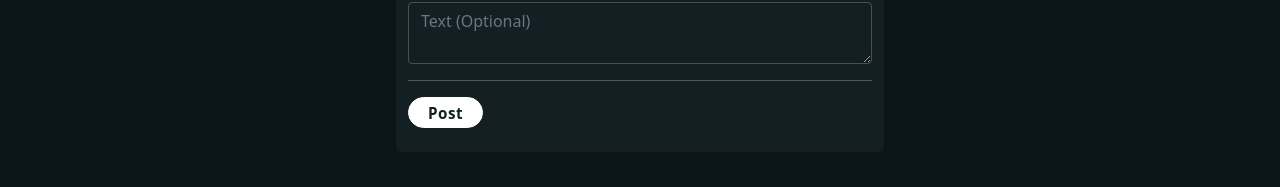
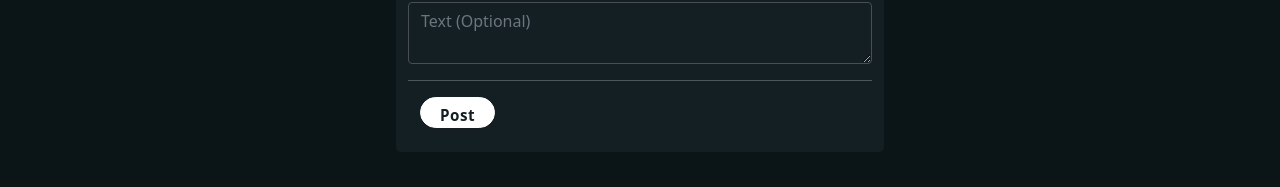
Before and after one commit to paranoid-android12/breaddit, a React (Create React App) app in the folder upwork/: page /Forum.js in a window 1280 px wide. Shown: the part 259-446 px from the top of the page. Built offline with nearby package versions, Linux system fonts and the light colour scheme; a web font is replaced by a local one.

Commit message:
Fixed sizing image issue, updated image upload

```diff
--- a/upwork/src/landing_page/Forum.js
+++ b/upwork/src/landing_page/Forum.js
@@ -49,6 +49,31 @@ function Forum(){
         }
     }
 
+    function previewImage(event){
+        const fileInput = event.target;
+        const file = fileInput.files[0];
+        const imagePreview = document.getElementById('image-preview')
+        const imageToUploadContainer = document.getElementById('imageToUploadContainer');
+        const imageUploadedContainer = document.getElementById('imageUploadedContainer');
+        const formUpload = document.getElementById('formUpload')
+
+        if(file){
+            const reader = new FileReader();
+            reader.onload = function(event){
+                imagePreview.src = event.target.result;
+                imagePreview.style.maxWidth = '100%';
+                imageToUploadContainer.style.display = 'none';
+                imageUploadedContainer.style.display = 'block';
+                formUpload.style.height = '100%';
+            };
+            reader.readAsDataURL(file);
+        }
+        else{
+            imagePreview.src = '';
+            imagePreview.style.display = 'none';
+        }
+    }
+
     return(
         <div>
             <TopNav/>
@@ -75,13 +100,12 @@ function Forum(){
                             </Form>
                             <hr></hr>
                             <Container>
-                                <Row>
-                                    <Link className='createPost' to='../Forum.js'>Post</Link>
-                                </Row>
+                                <Button type='submit' className='createPost'>Post</Button>
                             </Container>
                             <br></br>
                         </Container>
                     </Tab>
+
                     <Tab className='tabOneCont' eventKey="image" title="Image">
                         <Container>
                             <br></br>
@@ -89,19 +113,22 @@ function Forum(){
                                 <Form.Group className="mb-3" controlId="formBasicTitle">
                                     <Form.Control as='input' className='titleInput' type="title" placeholder="Title"/>
                                 </Form.Group>
-                            <Form.Group className="formUpload mb-3" controlId="formBasicImage">
+                                <Form.Group className="formUpload mb-3" controlId="formBasicImage" id='formUpload'>
+                                    <div id='imageToUploadContainer'>
                                         <label for="file-upload" class="custom-file-upload">
                                             <i class="fa fa-cloud-upload"></i> Upload Images
                                         </label>
-                                <input id="file-upload" type="file"/>
+                                        <input id="file-upload" type="file" onChange={event => previewImage(event)}/>
+                                    </div>
+                                    <div id='imageUploadedContainer' style={{display: 'none'}}>
+                                        <img id='image-preview' src='' alt='Uploaded Image'></img>
+                                    </div>
                                 </Form.Group>
-                            </Form>
                                 <hr></hr>
                                 <Container>
-                                <Row>
-                                    <Link className='createPost' to='../Forum.js'>Post</Link>
-                                </Row>
+                                    <Button type='submit' className='createPost'>Post</Button>
                                 </Container>
+                            </Form>
                             <br></br>
                         </Container>
                     </Tab>
--- a/upwork/src/landing_page/styles/forumStyle.css
+++ b/upwork/src/landing_page/styles/forumStyle.css
@@ -53,6 +53,7 @@ border-top-right-radius: 0.25rem;
     border-color: rgb(72,79,80);
     overflow: hidden;
     white-space: pre-line;
+    color: white;
 }
 
 .titleInput:focus, .contentInput:focus{
@@ -62,6 +63,7 @@ border-top-right-radius: 0.25rem;
     border-style: solid;
     overflow: hidden;
     white-space: pre-line;
+    color: white;
 }
 
 input[type="file"] {
@@ -101,14 +103,11 @@ input[type="file"] {
     width: 75px;
     height: 31px;
     border-radius: 100px;
-    border-style: solid;
-    border-color: rgb(255, 255, 255);
-    border-width: 1px;
+    border: 1px solid white;
     background-color: rgb(255, 255, 255);
     text-align: center;
     vertical-align: middle;
     justify-content: center;
-    line-height: 30px;
     font-weight: 700;
     font-size: 0.95rem;
     letter-spacing: 0.03rem;
```
Lines whose indentation alone changed are shown as unchanged.
